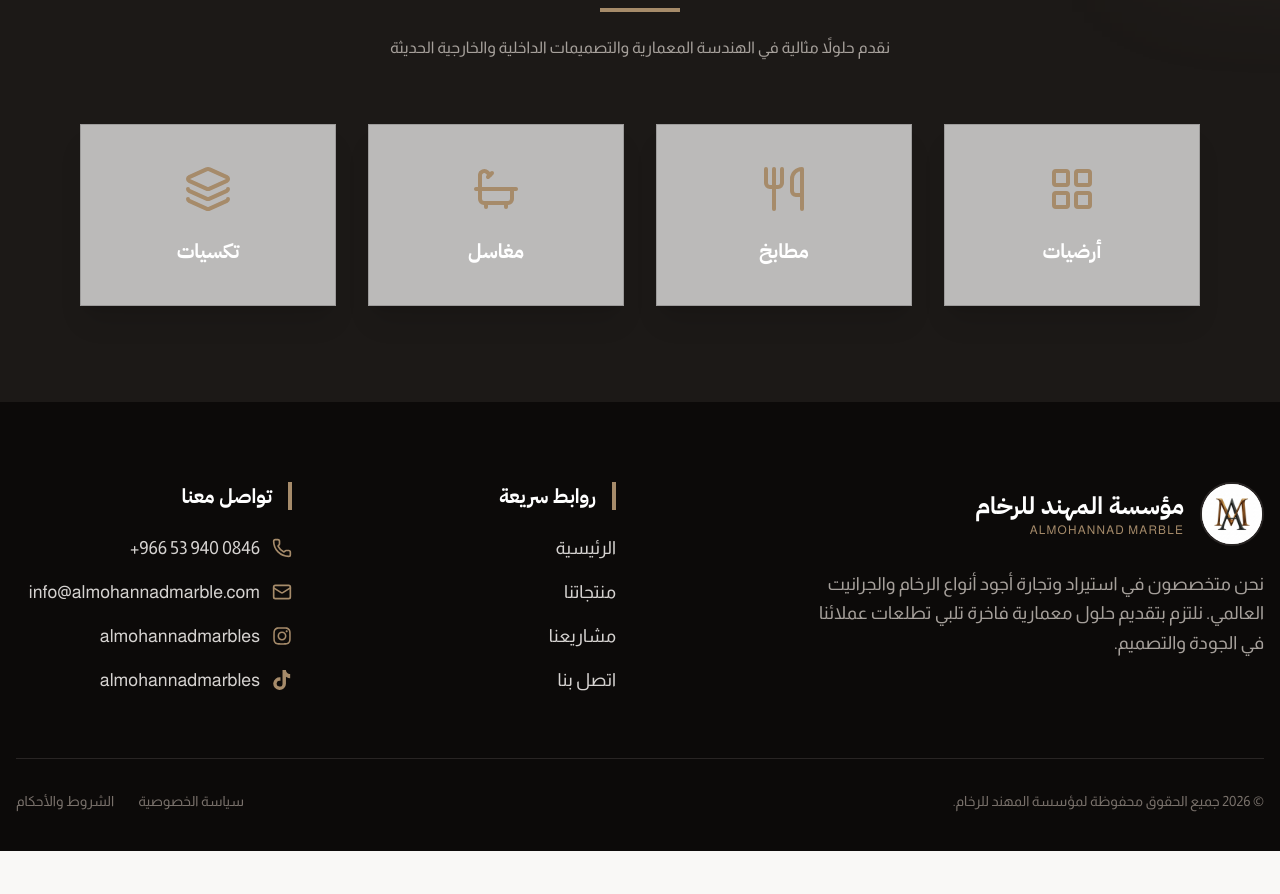
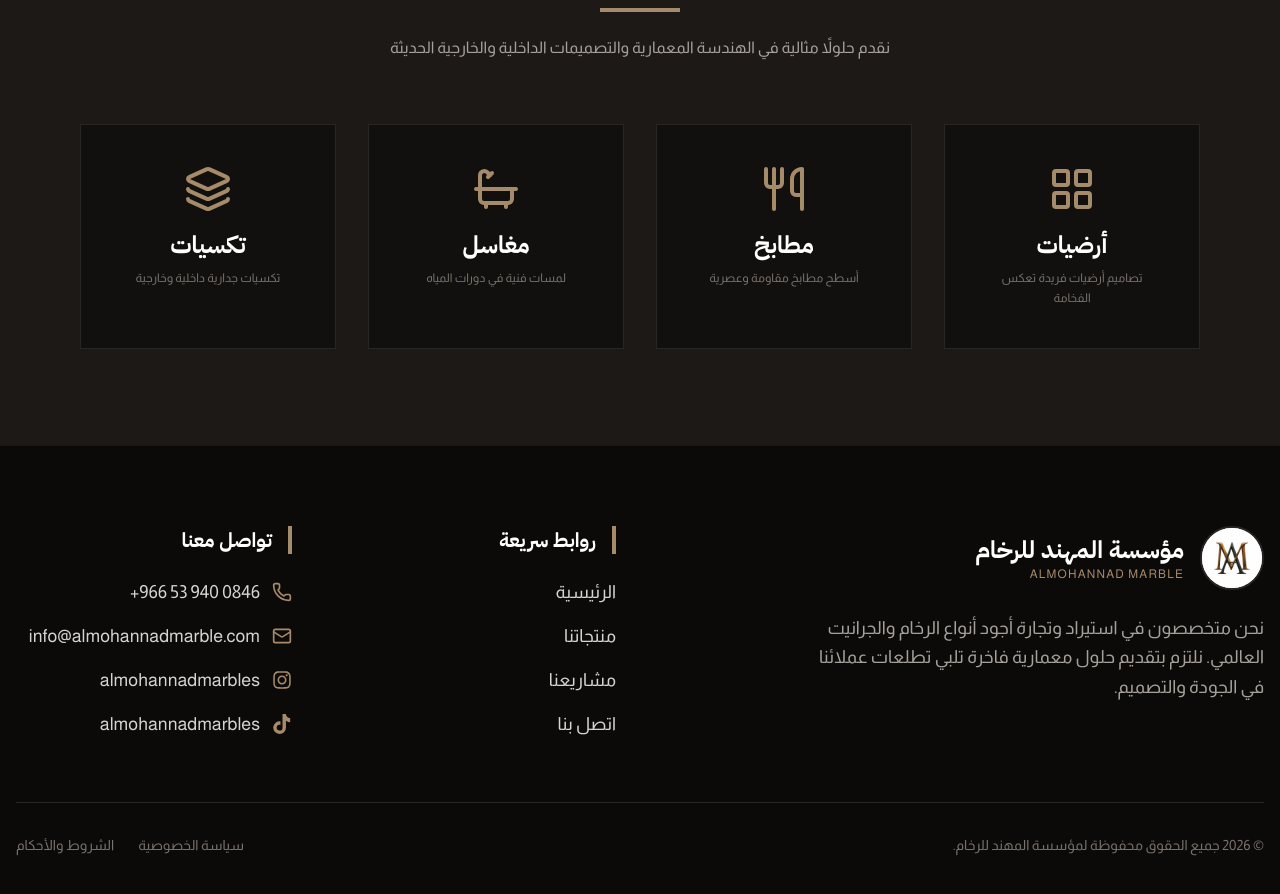
Before and after one commit to maramahg/almohannadmarble, a Next.js app: page / in a window 1280 px wide. Shown: the part 1640-2534 px from the top of the page. Before the commit the page ends 2491 px from the top, so only its background shows below. Built offline with nearby package versions, Linux system fonts and the light colour scheme.

Commit message:
fix: redesign services section with darker horizontal rectangular cards

```diff
--- a/app/globals.css
+++ b/app/globals.css
@@ -75,10 +75,17 @@
   }
 
   .glass {
-    background: rgba(255, 255, 255, 0.7);
+    background: rgba(255, 255, 255, 0.03);
     backdrop-filter: blur(12px);
     -webkit-backdrop-filter: blur(12px);
-    border-bottom: 1px solid rgba(255, 255, 255, 0.2);
+    border: 1px solid rgba(255, 255, 255, 0.1);
+  }
+
+  .glass-gold {
+    background: linear-gradient(135deg, rgba(166, 139, 106, 0.1) 0%, rgba(0, 0, 0, 0) 100%);
+    backdrop-filter: blur(12px);
+    -webkit-backdrop-filter: blur(12px);
+    border: 1px solid rgba(166, 139, 106, 0.2);
   }
 }
 
--- a/app/page.tsx
+++ b/app/page.tsx
@@ -85,10 +85,8 @@
         </div>
       </section>
 
-      {/* Services/Specs Highlight */}
+      {/* Services Section */}
       <section id="services" className="py-16 md:py-24 bg-stone-900 text-white overflow-hidden relative">
-        <div className="absolute top-0 right-0 w-64 h-64 bg-gold/10 blur-3xl -translate-y-1/2 translate-x-1/2" />
-
         <div className="max-w-6xl mx-auto px-4 relative z-10 text-center">
           <div className="mb-12 md:mb-16">
             <h2 className="text-3xl md:text-5xl lg:text-7xl font-al-qassam mb-4">خدماتنا وحلولنا المثالية</h2>
@@ -98,21 +96,29 @@
             </p>
           </div>
 
-          <div className="grid grid-cols-1 sm:grid-cols-2 lg:grid-cols-4 gap-6 md:gap-8">
+          <div className="grid grid-cols-1 sm:grid-cols-2 lg:grid-cols-4 gap-6 lg:gap-8">
             {[
-              { title: "أرضيات", icon: <LayoutGrid className="w-10 h-10 md:w-12 md:h-12" /> },
-              { title: "مطابخ", icon: <Utensils className="w-10 h-10 md:w-12 md:h-12" /> },
-              { title: "مغاسل", icon: <Bath className="w-10 h-10 md:w-12 md:h-12" /> },
-              { title: "تكسيات", icon: <Layers className="w-10 h-10 md:w-12 md:h-12" /> },
+              { title: "أرضيات", icon: <LayoutGrid className="w-12 h-12" />, desc: "تصاميم أرضيات فريدة تعكس الفخامة" },
+              { title: "مطابخ", icon: <Utensils className="w-12 h-12" />, desc: "أسطح مطابخ مقاومة وعصرية" },
+              { title: "مغاسل", icon: <Bath className="w-12 h-12" />, desc: "لمسات فنية في دورات المياه" },
+              { title: "تكسيات", icon: <Layers className="w-12 h-12" />, desc: "تكسيات جدارية داخلية وخارجية" },
             ].map((service, i) => (
-              <div key={i} className="p-8 md:p-10 glass hover:bg-white/10 transition-all group cursor-pointer border border-stone-800/20 shadow-xl flex flex-col items-center">
-                <div className="mb-4 md:mb-6 text-gold group-hover:scale-110 transition-transform">{service.icon}</div>
-                <h3 className="text-lg md:text-xl font-bold text-white group-hover:text-gold transition-colors">{service.title}</h3>
+              <div key={i} className="p-8 md:p-10 bg-stone-950/60 hover:bg-stone-950/80 transition-all duration-300 group cursor-pointer border border-stone-800 flex flex-col items-center text-center">
+                <div className="mb-4 text-gold group-hover:scale-110 transition-transform duration-300">
+                  {service.icon}
+                </div>
+                <h3 className="text-xl md:text-2xl font-ibm font-semibold text-white">
+                  {service.title}
+                </h3>
+                <p className="text-stone-500 text-xs mt-2 leading-relaxed">
+                  {service.desc}
+                </p>
               </div>
             ))}
           </div>
         </div>
       </section>
+
     </main>
   );
 }
--- a/components/Footer.tsx
+++ b/components/Footer.tsx
@@ -16,7 +16,7 @@
 
 export default function Footer() {
     return (
-        <footer className="bg-stone-950 text-stone-300 pt-20 pb-10 px-4">
+        <footer className="bg-stone-950 text-stone-300 pt-20 pb-10 px-4 border-t border-gold/10">
             <div className="max-w-7xl mx-auto grid grid-cols-1 md:grid-cols-4 gap-12 border-b border-stone-800 pb-16">
                 {/* Brand Column */}
                 <div className="md:col-span-2 space-y-6">
```
